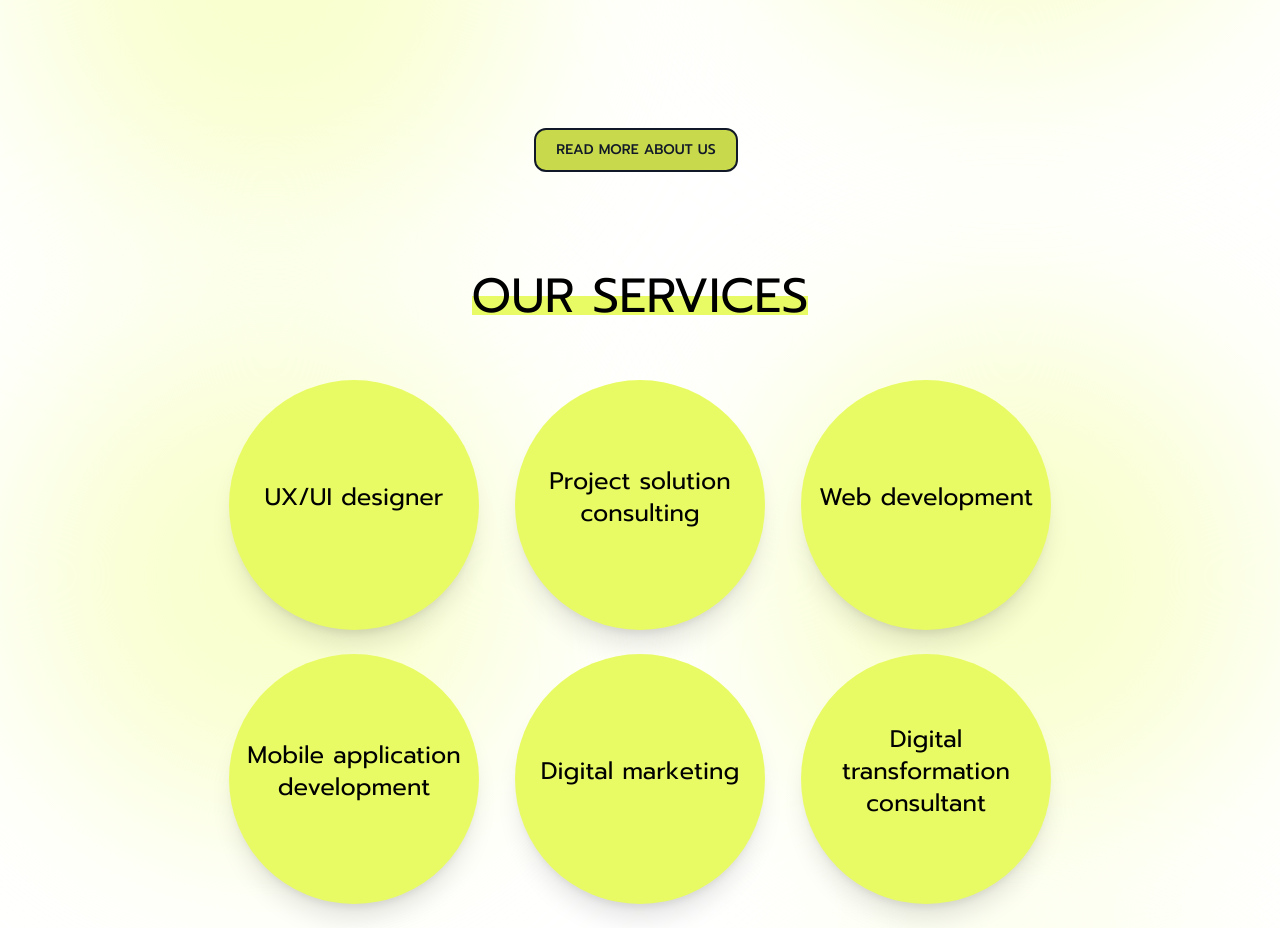
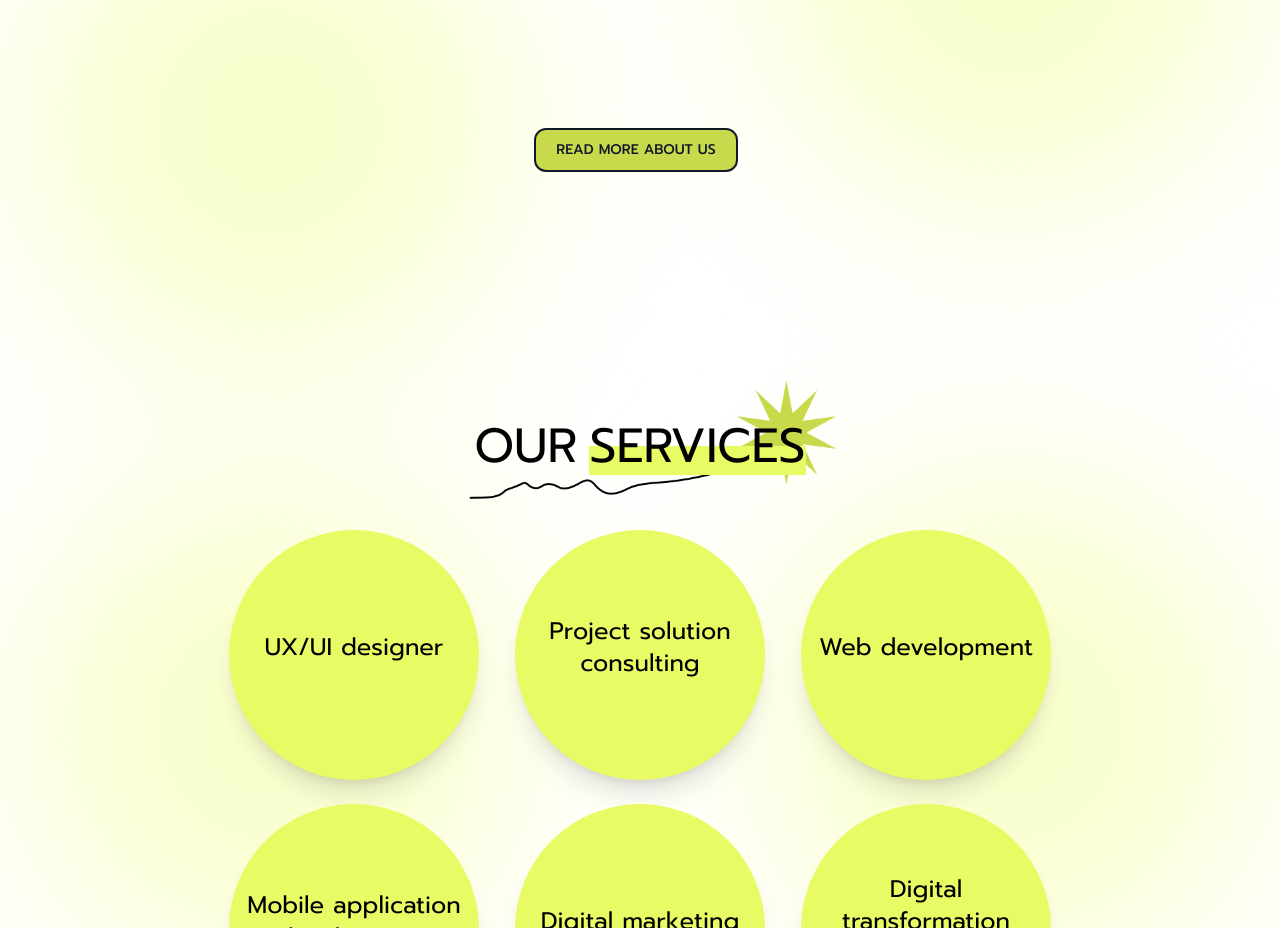
Before and after one commit to The-Alzhemist/codework-landing-page, a Next.js app: page / in a window 1280 px wide. Shown: the part 1643-2571 px from the top of the page. Built offline with nearby package versions, Linux system fonts and the light colour scheme.

Commit message:
update: sticker for ourservice

```diff
--- a/components/Home/AboutUs/AboutUs.tsx
+++ b/components/Home/AboutUs/AboutUs.tsx
@@ -83,7 +83,7 @@ const AboutUs = () => {
 
         </div>
 
-        <div className="flex justify-center">
+        <div className="flex justify-center mb-[150px]">
           <Button>READ MORE ABOUT US</Button>
         </div>
 
--- a/components/Home/OurService/OurService.tsx
+++ b/components/Home/OurService/OurService.tsx
@@ -3,6 +3,7 @@ import BackgroundGradientBlur from "../../backgroundGradientBlur/BackgroundGradi
 import Paragraph from "../../AppLayout/components/typography/paragraph/Paragraph";
 import Hyperlinks from "../../AppLayout/components/link/Hyperlinks";
 import { Prompt } from "@next/font/google";
+import Image from "next/image";
 
 const fontPrompt = Prompt({
   weight: ["100", "200", "300", "400", "500", "600", "700"],
@@ -11,36 +12,41 @@ const fontPrompt = Prompt({
 });
 
 const OurService = () => {
-
   const jobRow1 = [
     {
-            name: 'UX/UI designer',
-            description: 'focusing on creating intuitive and visually appealing digital interfaces that enhance user experience and engagement'
+      name: "UX/UI designer",
+      description:
+        "focusing on creating intuitive and visually appealing digital interfaces that enhance user experience and engagement",
     },
     {
-            name: 'Project solution consulting',
-            description: 'Collaborating closely with clients to identify their unique challenges and requirements'
+      name: "Project solution consulting",
+      description:
+        "Collaborating closely with clients to identify their unique challenges and requirements",
     },
     {
-            name: 'Web development',
-            description: 'The process of building and maintaining websites, utilizing various programming languages and frameworks to create responsive and dynamic online platforms.'
-        }
-    ]
+      name: "Web development",
+      description:
+        "The process of building and maintaining websites, utilizing various programming languages and frameworks to create responsive and dynamic online platforms.",
+    },
+  ];
 
   const jobRow2 = [
     {
-            name: 'Mobile application development',
-            description: 'focusing on creating intuitive and visually appealing digital interfaces that enhance user experience and engagement'
+      name: "Mobile application development",
+      description:
+        "focusing on creating intuitive and visually appealing digital interfaces that enhance user experience and engagement",
     },
     {
-            name: 'Digital marketing',
-            description: 'Guiding organizations through adopting digital technologies and strategies to optimize operations and stay competitive in the digital era, providing innovative solutions for enhanced efficiency and customer experience.'
+      name: "Digital marketing",
+      description:
+        "Guiding organizations through adopting digital technologies and strategies to optimize operations and stay competitive in the digital era, providing innovative solutions for enhanced efficiency and customer experience.",
     },
     {
-            name: 'Digital transformation consultant',
-            description: 'Employing various online channels and strategies, such as SEO, social media, email, and content marketing, to promote brands, attract targeted audiences, and drive conversions in the digital realm.'
-        }
-    ]
+      name: "Digital transformation consultant",
+      description:
+        "Employing various online channels and strategies, such as SEO, social media, email, and content marketing, to promote brands, attract targeted audiences, and drive conversions in the digital realm.",
+    },
+  ];
   return (
     <section
       className={`${fontPrompt.variable} font-prompt relative max-w-[1440px] mx-auto py-[30px] md:py-[50px] lg:px-[50px] mb-10`}
@@ -48,36 +54,63 @@ const OurService = () => {
       <BackgroundGradientBlur className="bottom-40 right-0" />
       <BackgroundGradientBlur className="bottom-40 left-0" />
       {/* 1 */}
-      <h2 className="flex justify-center text-5xl">
-        <span className="font-normal bg-line mb-7">OUR SERVICES</span>
+      <h2 className="flex justify-center text-5xl relative">
+
+
+        <div className="mb-7">
+        <Image
+          src="/home/our-service/our-services-sticker-1.png"
+          width={0}
+          height={0}
+          layout="responsive"
+          className="-z-10 max-w-[250px] h-auto absolute left-[35%] top-[65%]"
+          alt="simple but ambitious section cover"
+        />
+          <span className="font-normal mr-3 relative">OUR
+
+          </span>
+          <span className="font-normal bg-line relative">
+            SERVICES
+            <Image
+              src="/home/global/star.png"
+              width={0}
+              height={0}
+              layout="responsive"
+              className="-z-10 max-w-[100px] h-auto absolute right-[-30px] top-[-30px]"
+              alt="simple but ambitious section cover"
+            />
+          </span>
+        </div>
       </h2>
 
       <div className="mx-auto my-5">
         <div className="flex justify-center items-end gap-3 flex-no duration-1000 ease-out ">
-        {jobRow1.map((job:any, index:number) => (
+          {jobRow1.map((job: any, index: number) => (
             <React.Fragment key={`job-row-a-${index}`}>
               <div className="bg-[#E9FB64] rounded-full sm:w-[150px] sm:h-[150px]  lg:w-[250px] lg:h-[250px] hover:w-[450px] hover:h-[450px] flex flex-col justify-center items-center text-center transition-all duration-1000 ease-out group m-3 shadow-xl p-2">
-                  <div className="text-2xl  duration-1000 ease-out">{job.name}</div>
+                <div className="text-2xl  duration-1000 ease-out">
+                  {job.name}
+                </div>
                 <p className="text-[0px] group-hover:text-[16px] duration-1000 ease-out p-2">
                   {job.description}
                 </p>
               </div>
             </React.Fragment>
-
           ))}
         </div>
 
         <div className="flex justify-center gap-3  items-start flex-no duration-1000 ease-out ">
-        {jobRow2.map((job:any, index:number) => (
+          {jobRow2.map((job: any, index: number) => (
             <React.Fragment key={`job-row-a-${index}`}>
               <div className="bg-[#E9FB64] rounded-full w-[250px] h-[250px] hover:w-[450px] hover:h-[450px] flex flex-col justify-center items-center text-center transition-all duration-1000 ease-out group m-3 shadow-xl p-2">
-                  <div className="text-2xl  duration-1000 ease-out ">{job.name}</div>
+                <div className="text-2xl  duration-1000 ease-out ">
+                  {job.name}
+                </div>
                 <p className="text-[0px] group-hover:text-[16px] duration-1000 ease-out p-2">
                   {job.description}
                 </p>
               </div>
             </React.Fragment>
-
           ))}
         </div>
       </div>
```
Also changed, not shown: components/Home/AboutUs/aboutus-section-sticker-2.png (deleted), public/home/our-service/our-services-sticker-1.png (added). Lines whose indentation alone changed are shown as unchanged.
